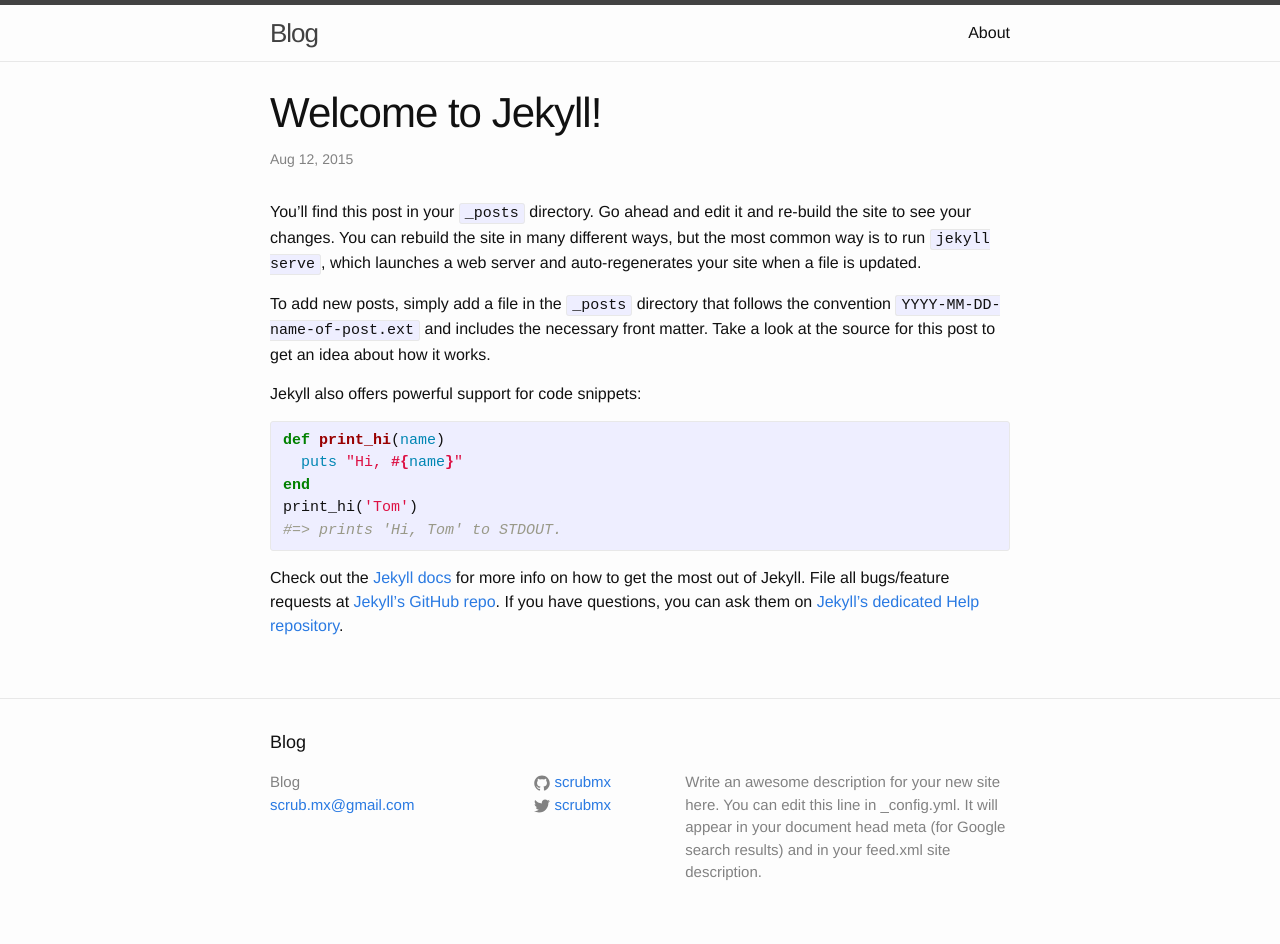
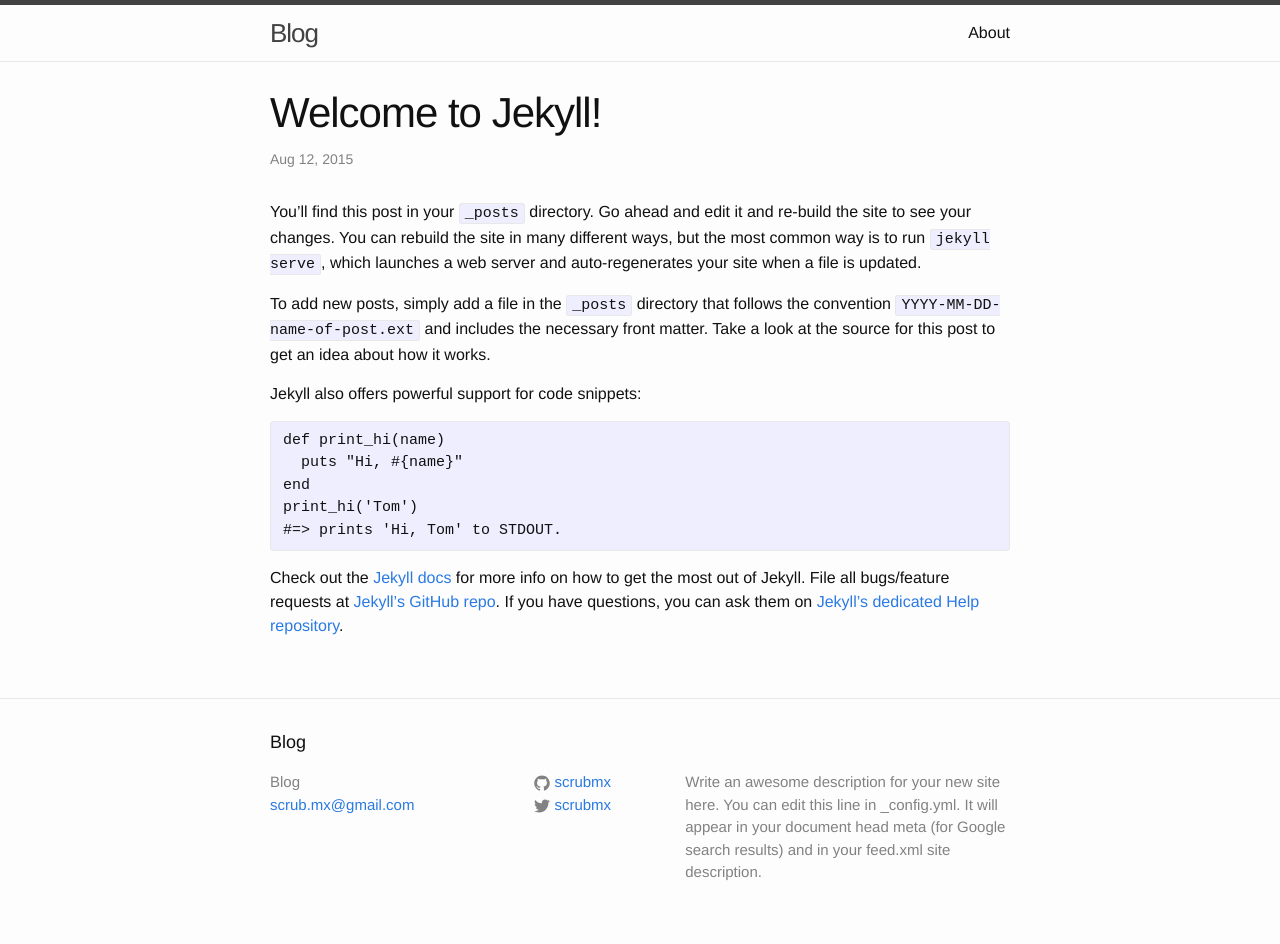
Before and after one commit to scrubmx/scrubmx.github.io, a Jekyll site: the page built from _posts/2015-08-12-welcome-to-jekyll.markdown, in a window 1280 px wide. Built offline with Jekyll 4.4.1, drawn with Linux system fonts in a browser that asks for light colours; Markdown is read by kramdown in place of the engine named in the settings.

Commit message:
changed the posts

```diff
--- a/_posts/2015-08-12-welcome-to-jekyll.markdown
+++ b/_posts/2015-08-12-welcome-to-jekyll.markdown
@@ -10,7 +10,7 @@
 
 Jekyll also offers powerful support for code snippets:
 
-{% highlight ruby %}
+{% highlight pygments %}
 def print_hi(name)
   puts "Hi, #{name}"
 end
```
